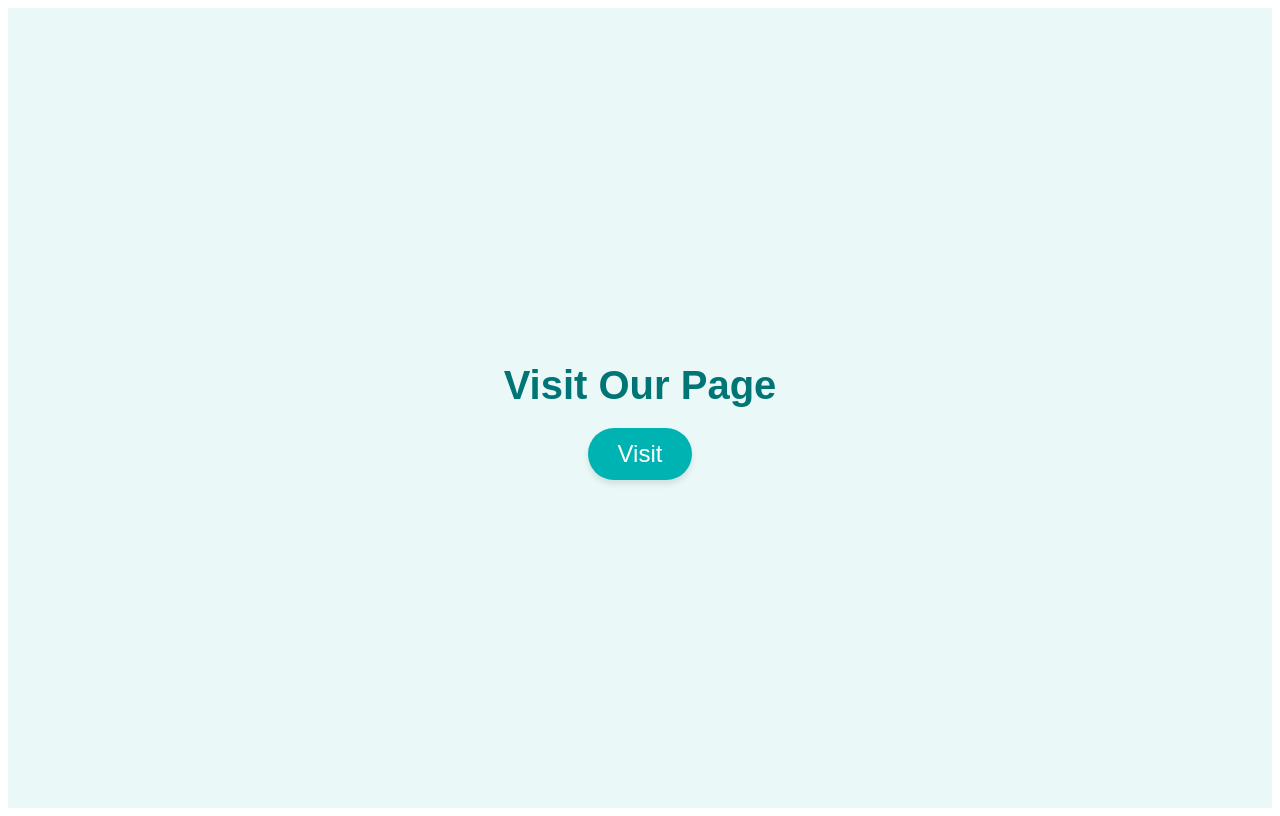
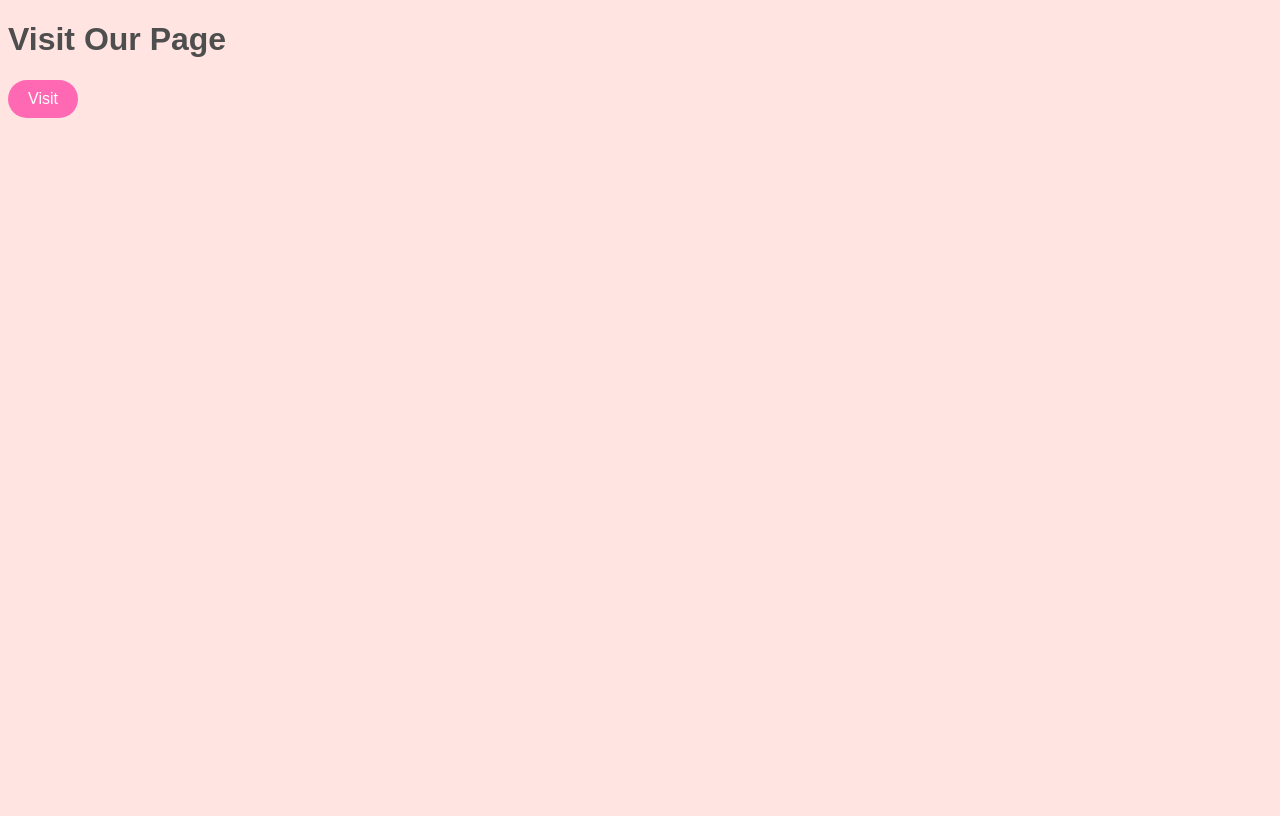
Before and after one commit to Pixiedust3/NewProject, a React (Vite) app: page / in a window 1280 px wide. Built offline with nearby package versions, Linux system fonts and the light colour scheme.

Commit message:
color pink

```diff
--- a/src/App.css
+++ b/src/App.css
@@ -1,13 +1,20 @@
+/* General Page Background */
+body {
+  background-color: #FFE4E1; /* Misty Rose */
+  font-family: 'Arial', sans-serif;
+  color: #4E4E4E; /* Soft dark text */
+}
+
+/* Navbar Styling */
 .navbar {
   display: flex;
   justify-content: space-between;
   align-items: center;
-  background-color: #00b3b3;
+  background-color: #D81B60; /* Vivid Pink */
   padding: 10px 20px;
-  font-family: Arial, sans-serif;
 }
 
-
+/* Navbar Links */
 .navbar-links {
   display: flex;
   list-style: none;
@@ -21,61 +28,69 @@
 
 .navbar-links a {
   text-decoration: none;
-  color: white;
+  color: #FFF0F5; /* Lavender Blush */
   font-size: 16px;
 }
 
-.club-button {
-  background-color: #d1f7f7;
+/* Button Styling */
+.club-button, .visit-button {
+  background-color: #FF69B4; /* Hot Pink */
+  color: white;
   border: none;
   border-radius: 20px;
-  padding: 8px 15px;
-  font-size: 14px;
-  color: #007575;
+  padding: 10px 20px;
+  font-size: 16px;
   cursor: pointer;
-  margin-right: 15px;
+  transition: all 0.3s ease;
 }
 
-/* Container styling to center content */
-.visit-container {
-  display: flex; /* Use flexbox */
-  flex-direction: column; /* Stack elements vertically */
-  justify-content: center; /* Center vertically */
-  align-items: center; /* Center horizontally */
-  height: 100vh; /* Full height of the viewport */
-  background-color: #eaf8f8; /* Light background for contrast */
-  font-family: 'Arial', sans-serif;
+.club-button:hover, .visit-button:hover {
+  background-color: #C71585; /* Medium Violet Red */
+  transform: scale(1.05);
 }
 
-/* Heading styling */
-.heading {
-  font-size: 2.5rem;
-  font-weight: bold;
-  color: #007575;
-  margin-bottom: 20px; /* Add spacing between the heading and button */
+/* About Us Section */
+.about-section {
+  background-color: #FFF0F5; /* Lavender Blush */
+  padding: 20px;
+  margin: 20px auto;
+  width: 80%;
   text-align: center;
+  border-radius: 10px;
+  box-shadow: 0px 4px 8px rgba(0, 0, 0, 0.1);
 }
 
-/* Button styling */
-.visit-button {
-  background-color: #00b3b3;
-  color: white;
-  font-size: 1.5rem;
-  padding: 12px 30px;
-  border: none;
-  border-radius: 30px;
-  cursor: pointer;
-  transition: all 0.3s ease;
-  box-shadow: 0 4px 6px rgba(0, 0, 0, 0.1);
+.about-section h2 {
+  color: #D81B60; /* Vivid Pink */
 }
 
-.visit-button:hover {
-  background-color: #007575;
-  box-shadow: 0 6px 10px rgba(0, 0, 0, 0.2);
-  transform: translateY(-2px);
+/* Login Section */
+.login-container {
+  background-color: #FFD1DC; /* Pastel Pink */
+  padding: 20px;
+  width: 300px;
+  margin: 20px auto;
+  text-align: center;
+  border-radius: 10px;
 }
 
-.visit-button:active {
-  transform: translateY(2px);
-  box-shadow: 0 2px 4px rgba(0, 0, 0, 0.1);
+.login-container input {
+  display: block;
+  width: 90%;
+  margin: 10px auto;
+  padding: 8px;
+  border-radius: 5px;
+  border: 1px solid #D81B60; /* Vivid Pink */
 }
+
+.login-container button {
+  background-color: #FF69B4; /* Hot Pink */
+  color: white;
+  padding: 10px;
+  border: none;
+  cursor: pointer;
+}
+
+.login-container button:hover {
+  background-color: #C71585; /* Medium Violet Red */
+}
--- a/src/App.jsx
+++ b/src/App.jsx
@@ -2,26 +2,19 @@ import React from "react";
 import { BrowserRouter as Router, Routes, Route } from "react-router-dom";
 import Login from "./pages/login";
 import UserHome from "./pages/userhome";
-import Top from "./pages/userhome";
+import AboutUs from "./pages/AboutUs"; // Import the About Us component
 import './App.css';
 
-
-
-const App = () =>
-  {
+const App = () => {
   return (
     <Router>
       <Routes>
-
         <Route path="/" element={<Login />} />
         <Route path="/userhome" element={<UserHome />} />
-
+        <Route path="/about" element={<AboutUs />} />  {/* Add About Us route */}
       </Routes>
-
     </Router>
   );
 };
 
-
-
 export default App;
--- /dev/null
+++ b/src/pages/aboutus.jsx
@@ -0,0 +1,13 @@
+import React from "react";
+import "../styles.css"; // Import styles
+
+const AboutUs = () => {
+  return (
+    <div className="about-section">
+      <h2>About Us</h2>
+      <p>Welcome to Pregnify! We help women track their health and hygiene during pregnancy.</p>
+    </div>
+  );
+};
+
+export default AboutUs;
--- /dev/null
+++ b/src/styles.css
@@ -0,0 +1,13 @@
+.about-section {
+    background-color: #FFE4E1; /* Misty Rose */
+    padding: 20px;
+    margin: 20px auto;
+    width: 80%;
+    text-align: center;
+    border-radius: 10px;
+    box-shadow: 0px 4px 8px rgba(0, 0, 0, 0.1);
+  }
+
+  .about-section h2 {
+    color: #D81B60; /* Vivid Pink */
+  }
```
